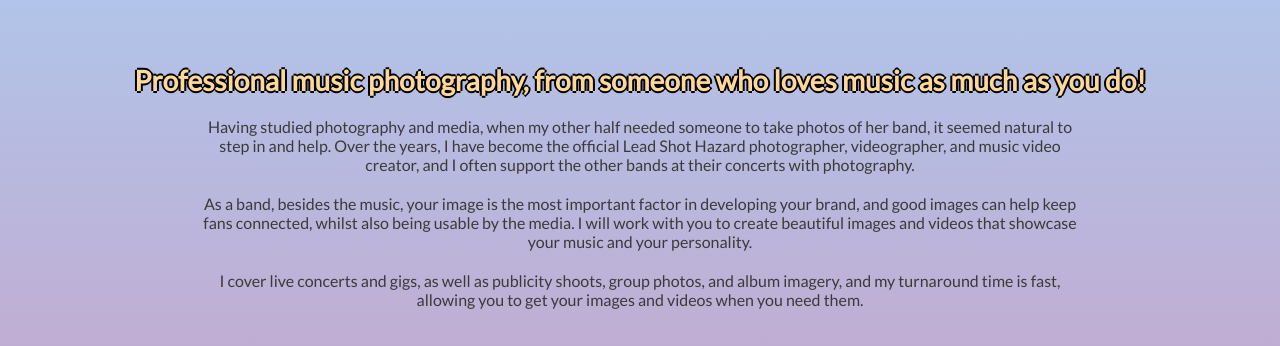
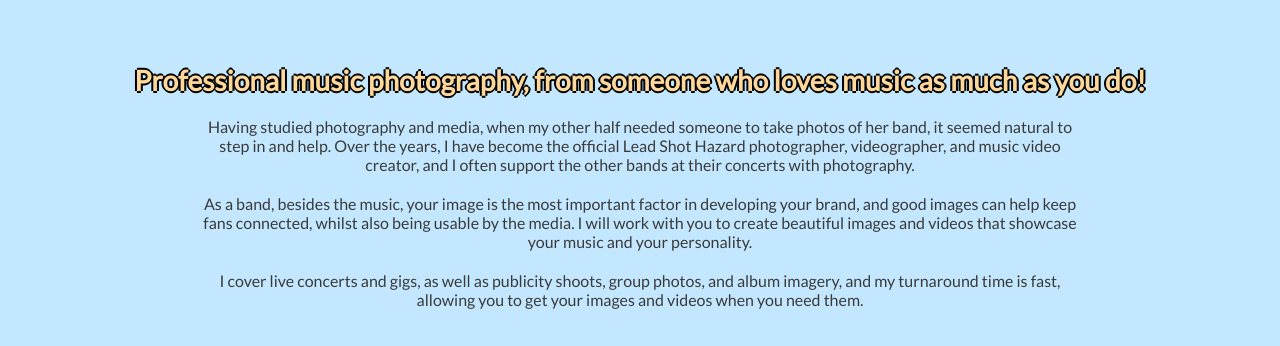
Before and after one commit to Abibubble/conor, a Flask app: page / in a window 1280 px wide. Shown: the part 2081-2427 px from the top of the page. Run offline with Flask 2, Linux system fonts and the light colour scheme.

Commit message:
style: Change background color to blue

```diff
--- a/static/css/style.css
+++ b/static/css/style.css
@@ -12,7 +12,7 @@ html,body {
 
 body {
     min-height: 100%;
-    background: linear-gradient(180deg, #fed89a, #a5e8a5, #a2daff, #c8a2c8);
+    background-color: #c3e7ff;
     background-repeat: no-repeat;
     background-attachment: scroll;
     text-align: center;
```
